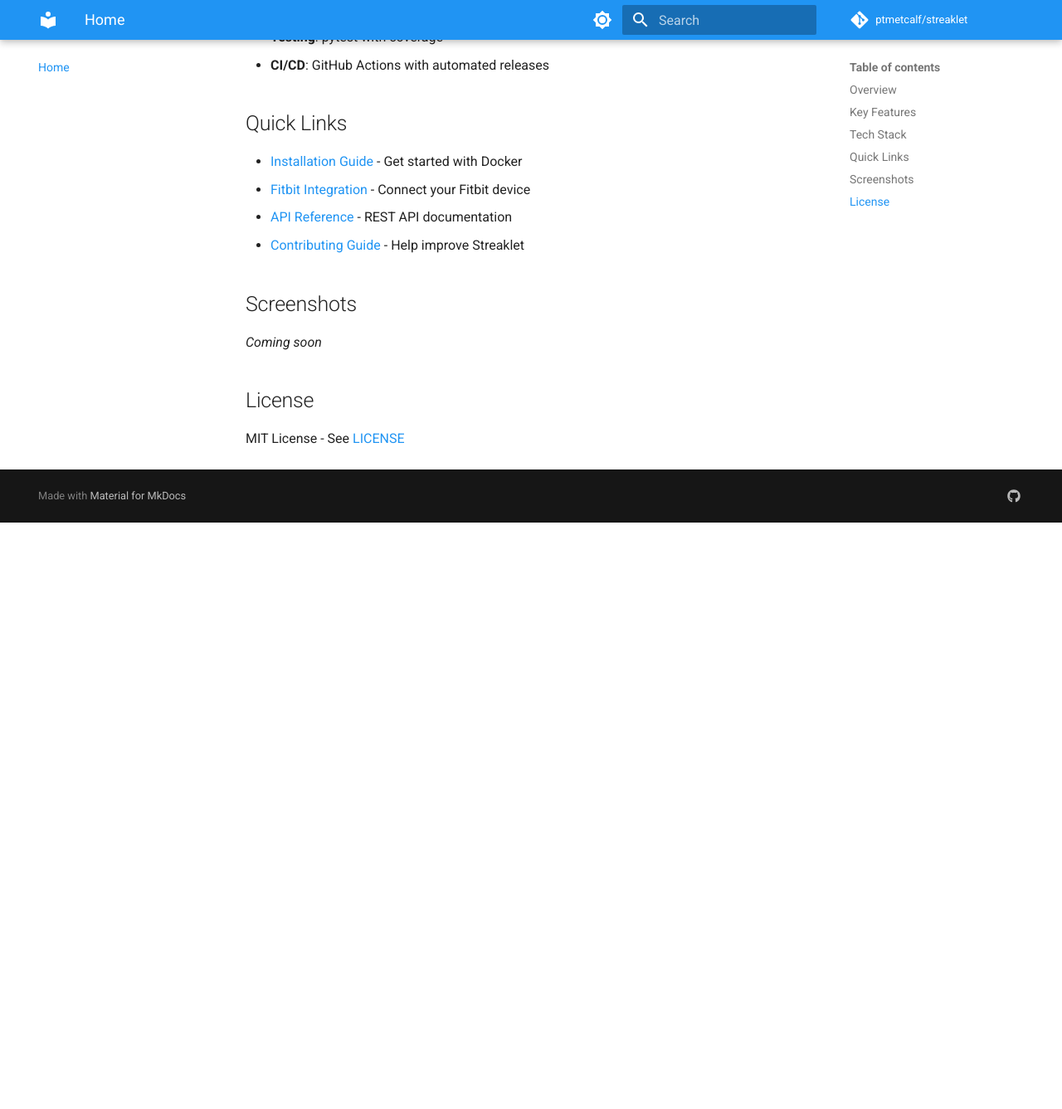
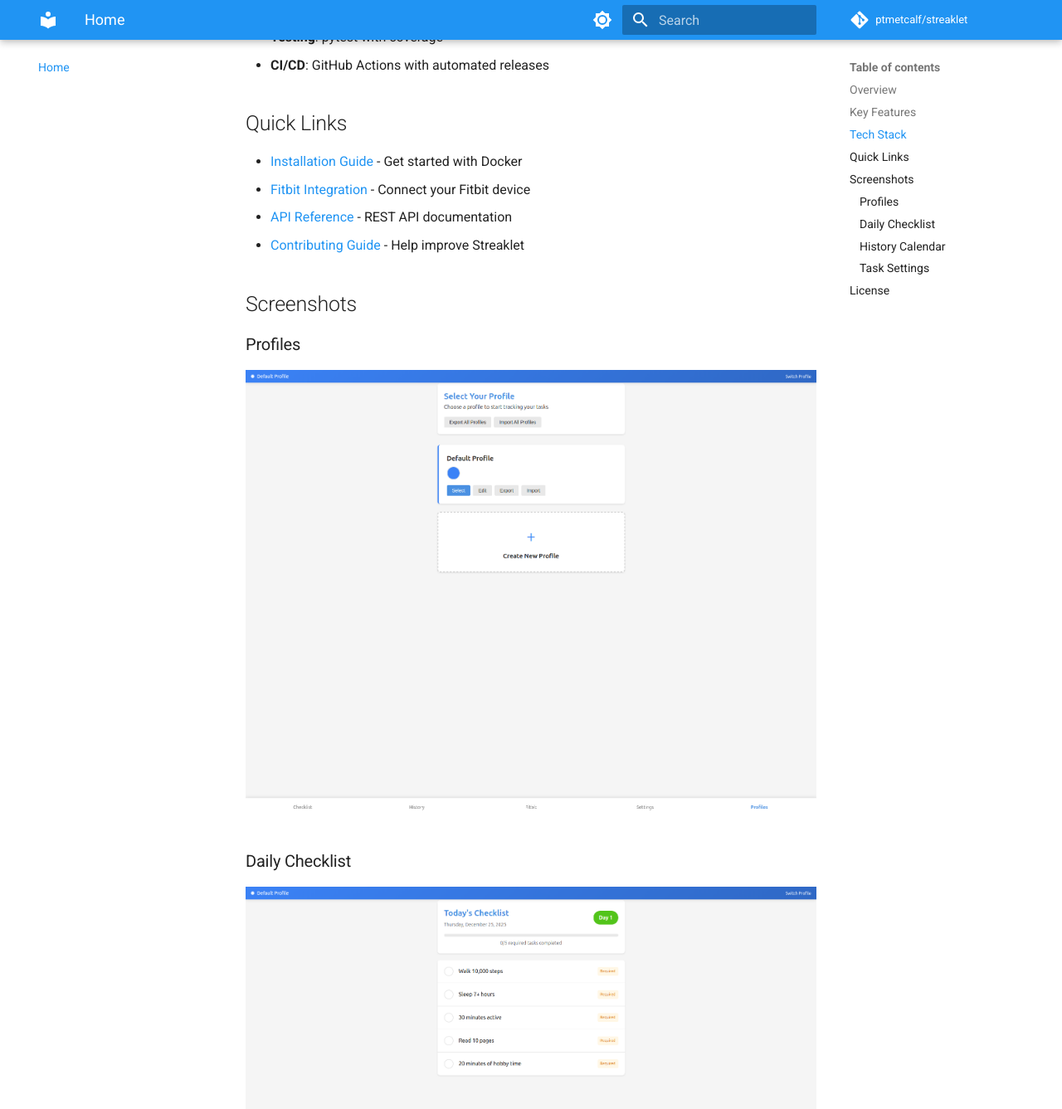
Before and after one commit to ptmetcalf/streaklet, an MkDocs documentation site: the page built from docs/index.md, in a window 1280 px wide and 1400 px high, scrolled down 1126 px. Shown: the top 1337 px of the window at 83% size. Built offline with MkDocs 1.6.1 and Material for MkDocs 9.7.7, drawn with Linux system fonts in a browser that asks for light colours; comment, search, counter and statistics services are not loaded; the version menu is left out; before the commit the page ends 1756 px from its top, so only the background shows below that; some of the changed text lies outside the part shown.

```diff
--- a/docs/index.md
+++ b/docs/index.md
@@ -39,7 +39,17 @@
 
 ## Screenshots
 
-*Coming soon*
+### Profiles
+![Profiles Page](screenshots/profiles-page.png)
+
+### Daily Checklist
+![Checklist Page](screenshots/checklist-page.png)
+
+### History Calendar
+![History Page](screenshots/history-page.png)
+
+### Task Settings
+![Settings Page](screenshots/settings-page.png)
 
 ## License
 
```
Also changed, not shown: .playwright-mcp/docs/screenshots/checklist-page.png (added), .playwright-mcp/docs/screenshots/history-page.png (added), .playwright-mcp/docs/screenshots/profiles-page.png (added), .playwright-mcp/docs/screenshots/settings-page.png (added), docs/screenshots/checklist-page.png (added), docs/screenshots/history-page.png (added), docs/screenshots/profiles-page.png (added), docs/screenshots/settings-page.png (added), 3 other files.
